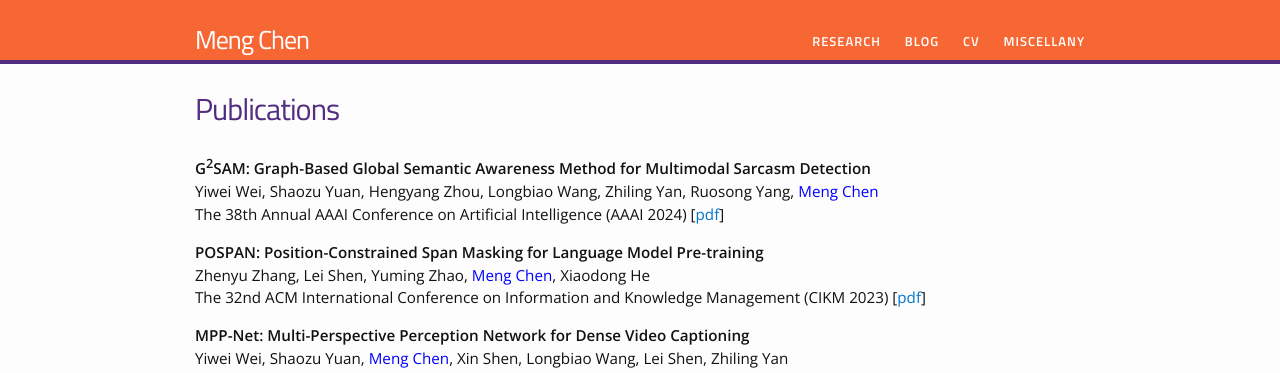
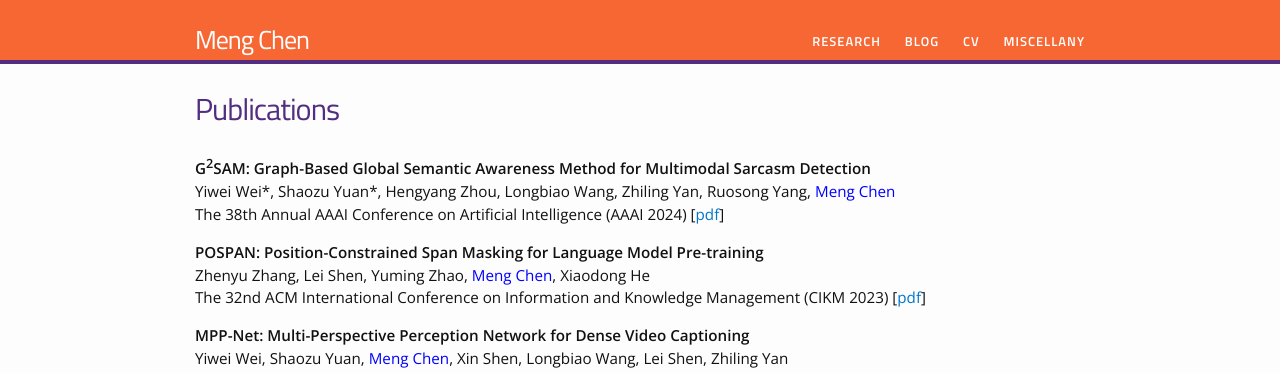
Before and after one commit to chenmengdx/chenmengdx.github.io, a Jekyll site: the page built from research.md, in a window 1280 px wide and 900 px high. Shown: the top 373 px of the window. Built offline with Jekyll 4.4.1, drawn with Linux system fonts in a browser that asks for light colours.

Commit message:
update publication

```diff
--- a/research.md
+++ b/research.md
@@ -8,7 +8,7 @@ permalink: /research/
 
 <p>
 <b> G<sup>2</sup>SAM: Graph-Based Global Semantic Awareness Method for Multimodal Sarcasm Detection </b> <br />
-Yiwei Wei, Shaozu Yuan, Hengyang Zhou, Longbiao Wang, Zhiling Yan, Ruosong Yang, <font color="blue">Meng Chen</font> <br />
+Yiwei Wei*, Shaozu Yuan*, Hengyang Zhou, Longbiao Wang, Zhiling Yan, Ruosong Yang, <font color="blue">Meng Chen</font> <br />
 The 38th Annual AAAI Conference on Artificial Intelligence (AAAI 2024) [<a href="../papers/AAAI-24.pdf">pdf</a>]
 </p>
 
```
